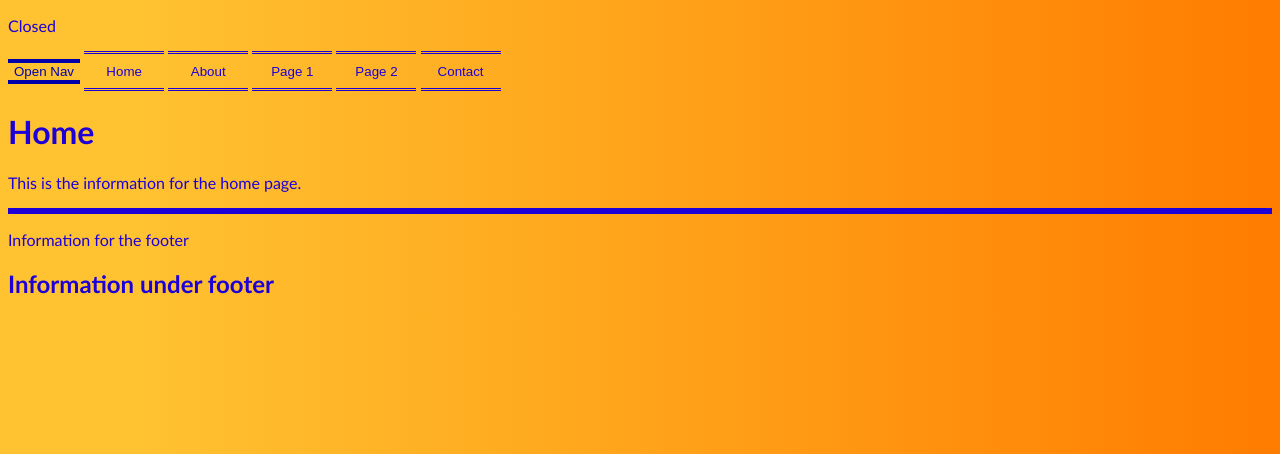
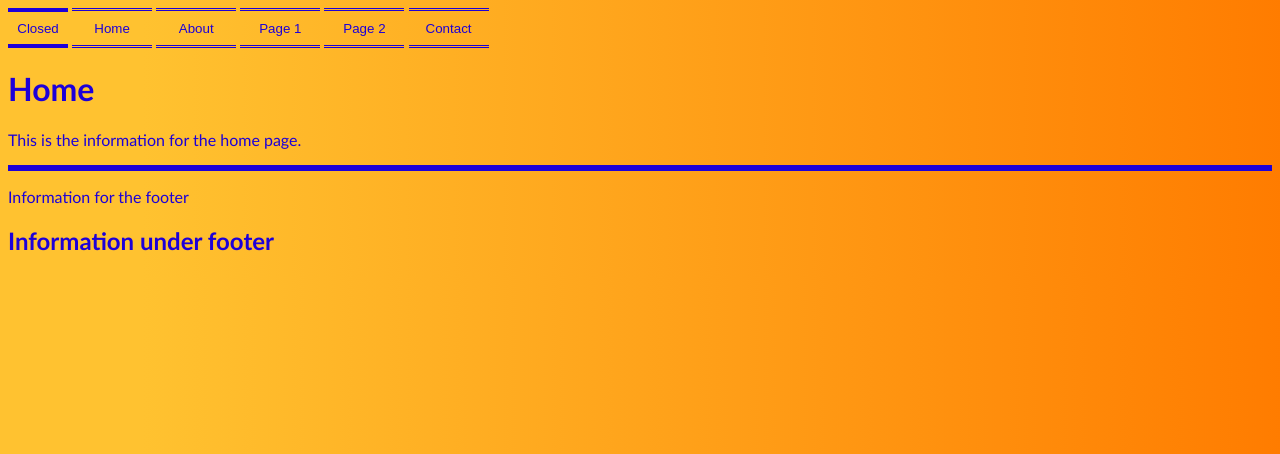
Before and after one commit to theHappyMonke/HTML, a Flask app: page / in a window 1280 px wide. Shown: the top 454 px of the page. Run offline with Flask 3, Linux system fonts and the light colour scheme.

Commit message:
added a png and starting to add comments

```diff
--- a/static/css/default_pallet.css
+++ b/static/css/default_pallet.css
@@ -1,7 +1,7 @@
 body {
     font-family:"Gill Sans", "Gill Sans MT", Calibri, "Trebuchet MS", sans-serif;
     color: #1D00D8;
-    background: linear-gradient(90deg, #FFC230 11.2%, rgb(255, 124, 0) 100.2%);
+    background: linear-gradient(90deg, #FFC230 11.2%, #ff7c00 100.2%);
 }
 
 button.nav {
@@ -11,33 +11,42 @@ button.nav {
     border-width: 3px 0;
     border-color: #1D00D8;
     border-style: double;
-    background-color: #ff7c0000;
+    background-color: #ffffff00;
     color: #1D00D8;
 }
 
 button.nav:hover {
     border-color: #00A;
-    background-color: #ff7c0033;
+    background-color: #ffffff30;
     border-width: 5px 0;
     color: #00A;
 }
 
-button#nav {
+/*This is for the navigation bar.
+Currently called navquip because it can't be nav
+because that is confusing.*/
+button#navquip {
+    width: 60px;
+    height: 40px;
     border-width: 4px 0;
+    border-color: #1D00D8;
+    border-style: solid;
+    background-color: #ffffff00;
+    color: #1D00D8;
+}
+
+button#navquip:hover {
     border-color: #00A;
-    border-style: solid;
-    background-color: #ff7c0000;
+    background-color: #ffffff30;
     color: #00A;
 }
 
-button#nav:hover {
-    background-color: #ff7c0033;
-}
-
+/*This is a class used to center any text or images.*/
 .centered {
     text-align: center;
 }
 
-hr {
+/*This is used to control the thickness of the footer dividing line.*/
+hr#footerline {
     border: 3px solid #1D00D8;
 }
--- a/templates/index.html
+++ b/templates/index.html
@@ -7,13 +7,12 @@
     </head>
 
     <body>
-        <p id = "navbar">Closed</p>
-        <button type = "button" onclick="navToggle()" id = "nav">Open Nav</button>
+        <button type = "button" onclick = "navToggle()" id = "navquip">Closed</button>
 
         <!--This defines some Javascript that changes a paragraph between two states.-->
         <script>
             function navToggle() {
-                const x = document.getElementById("navbar");
+                const x = document.getElementById("navquip");
                 if (x.innerHTML === "Closed") {
                     x.innerHTML = "Open";
                 } else {
@@ -33,7 +32,7 @@
     {% endblock %}
     </body>
     <footer>
-        <hr>
+        <hr id = "footerline">
         <p>Information for the footer</p>
         {% block foots %}
         {% endblock %}
```
Also changed, not shown: static/Images/Navbar.png (added).
